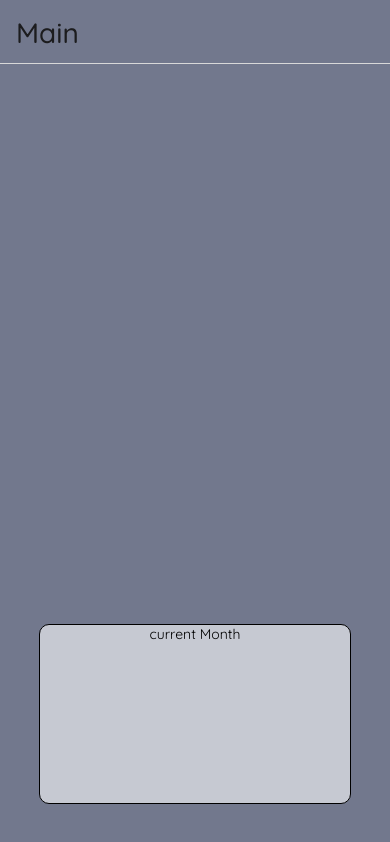
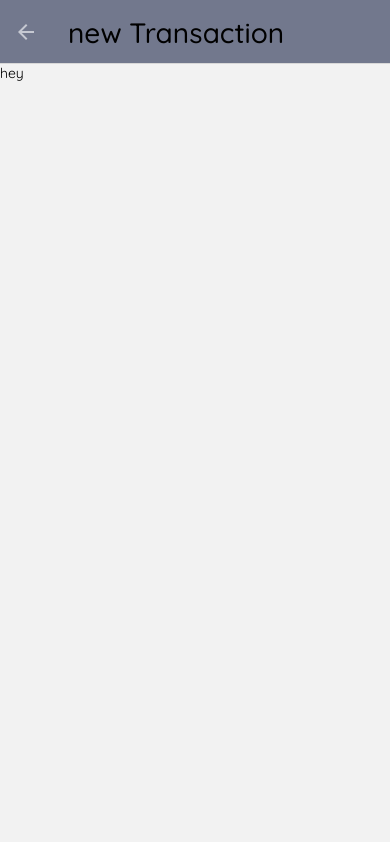
Before and after one commit to devskar/mango-app, a React Native app: screen /AddTransaction in a window 390 px wide. Before the commit this address had no page. Built offline with nearby package versions, Linux system fonts and the light colour scheme.

Commit message:
added new AddTransactionScreen and configuring header style

```diff
--- a/src/App.tsx
+++ b/src/App.tsx
@@ -4,6 +4,7 @@ import { registerRootComponent } from 'expo';
 import { useFonts } from 'expo-font';
 import React from 'react';
 import styleProperties from './config/styleProperties';
+import AddTransactionScreen from './screens/AddTransactionScreen';
 import MainScreen from './screens/MainScreen';
 import { RootStackParamList } from './screens/RootStackParams';
 import TransactionScreen from './screens/TransactionScreen';
@@ -28,12 +29,24 @@ const App = () => {
             fontSize: 28,
             fontWeight: '500',
             fontFamily: 'Quicksand',
+            color: 'black',
+          },
+          headerTintColor: styleProperties.primary_highlight_color,
+          headerBackTitleStyle: {
+            fontSize: 18,
+            fontWeight: '300',
+            fontFamily: 'Quicksand',
           },
         }}
         initialRouteName='Main'
       >
         <Stack.Screen name='Main' component={MainScreen} />
         <Stack.Screen name='Transactions' component={TransactionScreen} />
+        <Stack.Screen
+          name='AddTransaction'
+          component={AddTransactionScreen}
+          options={{ title: 'new Transaction' }}
+        />
       </Stack.Navigator>
     </NavigationContainer>
   );
--- a/src/components/AppText.tsx
+++ b/src/components/AppText.tsx
@@ -2,7 +2,7 @@ import React from 'react';
 import { Text } from 'react-native';
 
 type Props = {
-  children: React.ReactNode;
+  children?: string;
   style?: object;
 };
 
--- /dev/null
+++ b/src/screens/AddTransactionScreen.tsx
@@ -0,0 +1,15 @@
+import React from 'react';
+import { View } from 'react-native';
+import AppText from '../components/AppText';
+
+interface Props {}
+
+const AddTransactionScreen: React.FC<Props> = () => {
+  return (
+    <View>
+      <AppText>hey</AppText>
+    </View>
+  );
+};
+
+export default AddTransactionScreen;
--- a/src/screens/RootStackParams.ts
+++ b/src/screens/RootStackParams.ts
@@ -3,6 +3,7 @@ import { NativeStackScreenProps } from '@react-navigation/native-stack';
 export type RootStackParamList = {
   Main: undefined;
   Transactions: undefined;
+  AddTransaction: undefined;
 };
 
 export type Props = NativeStackScreenProps<RootStackParamList>;
--- a/src/screens/TransactionScreen.tsx
+++ b/src/screens/TransactionScreen.tsx
@@ -1,5 +1,5 @@
 import React from 'react';
-import { StyleSheet, TouchableHighlight, View } from 'react-native';
+import { StyleSheet, TouchableOpacity, View } from 'react-native';
 import AppText from '../components/AppText';
 import styleProperties from '../config/styleProperties';
 import { Props } from './RootStackParams';
@@ -7,12 +7,12 @@ import { Props } from './RootStackParams';
 const TransactionScreen = ({ route, navigation }: Props) => {
   return (
     <View style={styles.screen}>
-      <TouchableHighlight
+      <TouchableOpacity
         style={styles.addTransactionButton}
-        onPress={() => navigation.navigate('Main')}
+        onPress={() => navigation.navigate('AddTransaction')}
       >
-        <AppText>test</AppText>
-      </TouchableHighlight>
+        <AppText>add Transaction</AppText>
+      </TouchableOpacity>
     </View>
   );
 };
```
